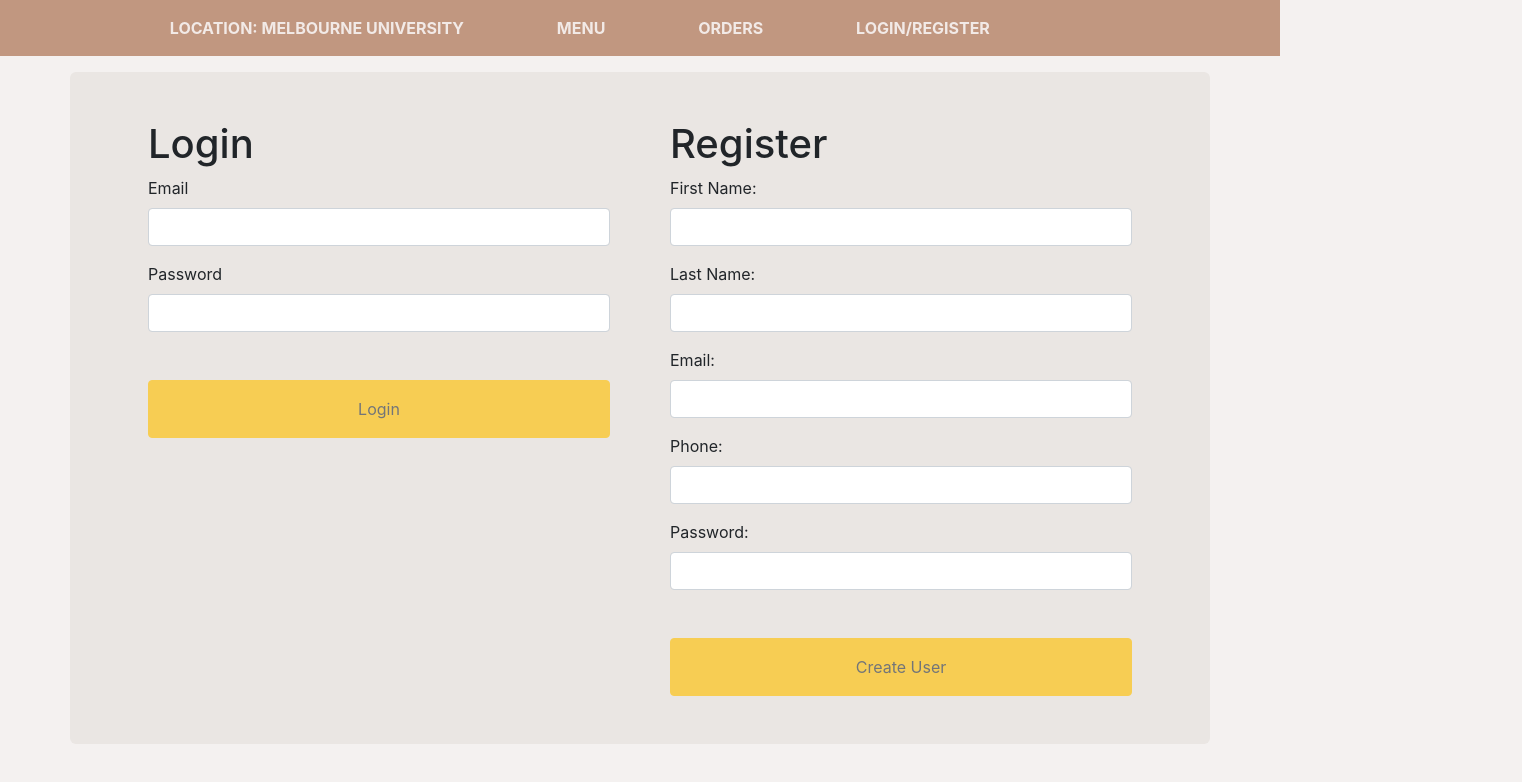
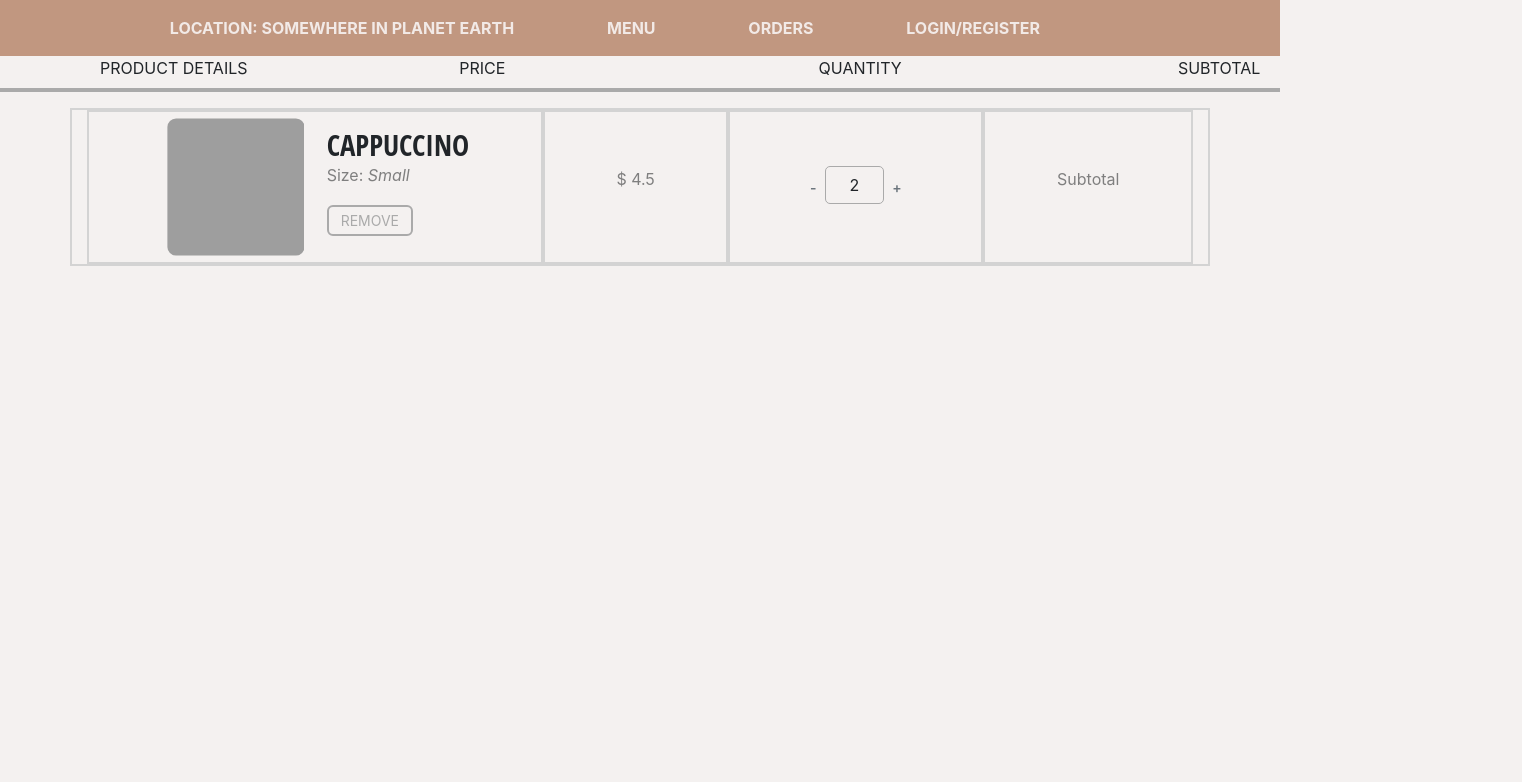
Before and after one commit to Zencoder12/snacks-on-a-van-react, a React (Create React App) app: page / in a window 1280 px wide. Shown: the top 782 px of the page, 1522 px wide, since content can reach past the window. Built offline with nearby package versions, Linux system fonts and the light colour scheme; grey boxes are pictures that could not be loaded.

Commit message:
Create media object, minus plus button and delete unecessary componenents

```diff
--- a/src/App.css
+++ b/src/App.css
@@ -1,3 +1,7 @@
+/* html {
+  font-size: 62.5%;
+} */
+
 :root {
   --color-login-bg: #ebe6e2;
   --color-primary-bg: #f4f1f0;
@@ -86,6 +90,29 @@ svg {
 
 /* MEDIA COMPONENT */
 
+.media-img {
+  border-radius: 15px;
+  width: 150px;
+  height: 150px;
+  object-fit: cover;
+  padding: 0.4rem;
+}
+
+.media-heading {
+  font-family: "Open Sans Condensed", sans-serif;
+  font-size: 1.8rem;
+}
+
+.media-btn {
+  border: 2px solid var(--gray-4);
+  background-color: transparent;
+  border-radius: 6px;
+  color: var(--gray-4);
+  font-size: 14px;
+  margin-top: 2px;
+  padding: 3px 12px 3px 12px;
+}
+
 .table-summary td {
   text-align: center;
   vertical-align: middle !important;
@@ -97,15 +124,46 @@ svg {
   text-align: center;
 }
 
-.media-img {
-  border-radius: 15px;
-  width: 20vw;
-  height: 20vw;
-  padding: 0.4rem;
+/* MINUS PLUS BUTTON */
+.count-label {
+  border: 1px solid var(--gray-4);
+  border-radius: 5px;
+  padding: 8px 24px 8px 24px;
 }
 
-.media-heading {
-  font-size: 1rem;
+.minus-plus-container .btn {
+  font-weight: 600;
+}
+
+/* SUM TABLE HEADER */
+
+.sum-table-header dl {
+  margin-bottom: 0;
+}
+
+.sum-table-header hr {
+  background-color: var(--gray-4);
+  border: none;
+  height: 4px;
+  margin-top: 0;
+}
+
+/* SUM TABLE BODY */
+
+.sum-table-body {
+  border: 2px solid lightgray;
+  display: flex;
+  flex-direction: row;
+  justify-content: space-between;
+}
+
+.sum-table-cell {
+  align-items: center;
+  border: 2px solid lightgray;
+  display: flex;
+  flex-direction: row;
+  flex-grow: 1;
+  justify-content: center;
 }
 
 /* NAV BAR */
@@ -163,12 +221,12 @@ nav {
 /* change font sixe for different screens */
 @media screen and (min-width: 768px) and (max-width: 1025px) {
   #nav_text {
-    font-size: 2vw;
+    font-size: 3vw;
   }
 }
 @media screen and (min-width: 1025px) {
   #nav_text {
-    font-size: 1.5vw;
+    font-size: 3vw;
   }
 }
 
@@ -258,10 +316,6 @@ nav {
   #orders_tab img {
     width: 5vw;
   }
-  .media-img {
-    width: 10vw;
-    height: 10vw;
-  }
 }
 
 /* PRODUCT CARD */
--- a/src/App.js
+++ b/src/App.js
@@ -3,7 +3,6 @@ import { Redirect, Route, Switch } from "react-router-dom";
 import NavBar from "./components/navBar";
 import Checkout from "./components/checkout";
 import Menu from "./components/menu";
-import ProductDetails from "./components/productDetails";
 import ProtectedRoute from "./components/protectedRoute";
 import LoginRegister from "./components/loginRegister";
 import NotFound from "./components/notFound";
@@ -11,6 +10,7 @@ import Logout from "./components/logout";
 import ErrorPage from "./components/errorPage";
 import OrderConfirmationPage from "./components/orderConfirmationPage";
 import Orders from "./components/orders";
+import Home from "./components/home";
 import auth from "./services/authService";
 import "./App.css";
 
@@ -71,7 +71,6 @@ class App extends Component {
       <React.Fragment>
         <NavBar user={this.state.user} />
         <Switch>
-          <Route path="/product/:id" component={ProductDetails} />
           <Route
             path="/customer/menu"
             render={(props) => (
@@ -103,7 +102,7 @@ class App extends Component {
             component={OrderConfirmationPage}
           />
           <Route path="/not-found" component={NotFound} />
-          <Route path="/" exact component={LoginRegister} />
+          <Route path="/" exact component={Home} />
           <Redirect to="/not-found" />
         </Switch>
       </React.Fragment>
--- /dev/null
+++ b/src/components/common/mediaComponent.jsx
@@ -0,0 +1,30 @@
+import React from "react";
+
+const MediaComponent = () => {
+  // ({ cartItem })
+  return (
+    <div className="media">
+      <img
+        src="https://images.unsplash.com/photo-1541167760496-1628856ab772?ixid=MnwxMjA3fDB8MHxwaG90by1wYWdlfHx8fGVufDB8fHx8&ixlib=rb-1.2.1&auto=format&fit=crop&w=1494&q=80"
+        alt=""
+        className="media-img"
+      />
+      {/* <img
+            className="media-img"
+            src={"https://i.pinimg.com/originals/" + cartItem.img}
+            alt={cartItem.productName}
+          /> */}
+      <div className="media-body ml-3 mt-2">
+        <h3 className="media-heading mt-2 mb-0">CAPPUCCINO</h3>
+        <p>
+          Size: <i>Small</i>
+        </p>
+        <button className="media-btn">REMOVE</button>
+      </div>
+    </div>
+  );
+};
+
+// btn btn-outline-secondary btn-sm mt-2
+
+export default MediaComponent;
--- a/src/components/common/minusPlusButton.jsx
+++ b/src/components/common/minusPlusButton.jsx
@@ -1,13 +1,18 @@
 import React from "react";
 
-const MinusPlusButton = ({ cartItem, onAdd }) => {
+const MinusPlusButton = () => {
+  // cartItem, onAdd
   return (
     <React.Fragment>
-      {/* <button className="btn btn-outline-secondary btn-sm border border-0">-</button> */}
-      <span className="control-label d-inline mx-2 px-4 py-1">
-        {cartItem.qty}
-      </span>
-      {/* <button onClick={() => onAdd(cartItem.productName, cartItem.img, cartItem.price)} className="btn btn-outline-secondary btn-sm border border-0">+</button> */}
+      <div className="minus-plus-container">
+        <button className="btn btn-outline-secondary btn-sm border border-0 mt-0">
+          -
+        </button>
+        <span className="count-label">2</span>
+        <button className="btn btn-outline-secondary btn-sm border border-0 mt-0">
+          +
+        </button>
+      </div>
     </React.Fragment>
   );
 };
--- a/src/components/home.jsx
+++ b/src/components/home.jsx
@@ -1,9 +1,10 @@
-import React from 'react';
+import React from "react";
+import MediaComponent from "../components/common/mediaComponent";
+import MinusPlusButton from "./common/minusPlusButton";
+import OrderSummaryTable from "./orderSummaryTable";
 
-const Home = props => {
-    return (
-        <h1> THIS IS THE HOMEPAGE - HELLO WORLD! </h1>
-    );
-}
+const Home = (props) => {
+  return <OrderSummaryTable />;
+};
 
 export default Home;
--- a/src/components/mediaComponent.jsx
+++ /dev/null
@@ -1,24 +0,0 @@
-import React from "react";
-
-const MediaComponent = ({ cartItem }) => {
-  return (
-    <div className="container">
-      <div className="d-flex flex-row">
-        <div>
-          <img
-            className="media-img"
-            src={"https://i.pinimg.com/originals/" + cartItem.img}
-            alt={cartItem.productName}
-          />
-        </div>
-        <div>
-          <h3 className="media-heading mt-5">{cartItem.productName}</h3>
-          {/* <p className="media-product-size">Small</p>
-                    <button className="btn btn-secondary btn-sm">REMOVE</button> */}
-        </div>
-      </div>
-    </div>
-  );
-};
-
-export default MediaComponent;
--- a/src/components/navBar.jsx
+++ b/src/components/navBar.jsx
@@ -17,7 +17,7 @@ const NavBar = ({ user }) => {
                 aria-current="page"
                 to="/"
               >
-                LOCATION: MELBOURNE UNIVERSITY
+                LOCATION: SOMEWHERE IN PLANET EARTH
               </NavLink>
             </li>
             <li className="nav-item ">
--- a/src/components/orderSummaryTable.jsx
+++ b/src/components/orderSummaryTable.jsx
@@ -1,7 +1,7 @@
 import React, { Component } from "react";
 import { createOrder } from "../services/orderService";
 import MinusPlusButton from "./common/minusPlusButton";
-import MediaComponent from "./mediaComponent";
+import MediaComponent from "../components/common/mediaComponent";
 
 class OrderSummaryTable extends Component {
   state = {};
@@ -30,46 +30,31 @@ class OrderSummaryTable extends Component {
     const { cartItems, onAdd } = this.props;
 
     return (
-      <React.Fragment>
+      <div className="sum-table-header">
         <div className="container">
-          <table className="table table-condensed table-summary">
-            <thead>
-              <tr>
-                <th>PRODUCT DETAILS</th>
-                <th>PRICE</th>
-                <th>QUANTITY</th>
-                <th>SUBTOTAL</th>
-              </tr>
-            </thead>
-            <tbody>
-              {cartItems.map((cartItem) => (
-                <tr key={cartItem.id}>
-                  <td>
-                    <MediaComponent cartItem={cartItem} />
-                  </td>
-                  <td className="mt-1">${cartItem.price}</td>
-                  <td>
-                    <MinusPlusButton onAdd={onAdd} cartItem={cartItem} />
-                  </td>
-                  <td>${cartItem.price * cartItem.qty}</td>
-                </tr>
-              ))}
-            </tbody>
-          </table>
-          <button
-            onClick={this.handleReset}
-            className="btn btn-warning btn-block font-weight-bold p-3"
-          >
-            RESTART ORDER
-          </button>
-          <button
-            onClick={this.handleSubmit}
-            className="btn btn-danger btn-block font-weight-bold p-3"
-          >
-            CONFIRM ORDER
-          </button>
+          <dl className="d-inline-flex">
+            <dd className="col-sm-9">PRODUCT DETAILS</dd>
+            <dd className="col-sm-9">PRICE</dd>
+            <dd className="col-sm-9">QUANTITY</dd>
+            <dd className="col-sm-9">SUBTOTAL</dd>
+          </dl>
         </div>
-      </React.Fragment>
+        <hr></hr>
+        <div className="container sum-table-body">
+          <div className="sum-table-cell">
+            <MediaComponent />
+          </div>
+          <div className="sum-table-cell">
+            <p>$ 4.5</p>
+          </div>
+          <div className="sum-table-cell">
+            <MinusPlusButton />
+          </div>
+          <div className="sum-table-cell">
+            <p>Subtotal</p>
+          </div>
+        </div>
+      </div>
     );
   }
 }
--- a/src/components/productDetailCard.jsx
+++ /dev/null
@@ -1,9 +0,0 @@
-import React from 'react';
-
-const ProductDetailCard = ({product}) => {
-
-    return (
-        <h2>product detail card</h2>
-    )};
-
-export default ProductDetailCard;
--- a/src/components/productDetails.jsx
+++ /dev/null
@@ -1,20 +0,0 @@
-import React, { Component } from 'react';
-import { getProduct } from '../services/productService';
-import ProductDetailCard from './productDetailCard';
-
-class ProductPage extends Component {
-    state = { product: {} }
-
-    async componentDidMount() {
-        const { data } = await getProduct(this.props.match.params.id);
-        this.setState({ product : data });
-    }
-
-    render() {
-        return (
-            < ProductDetailCard product={this.state.product}/>
-         );
-    }
-}
-
-export default ProductPage;
```
